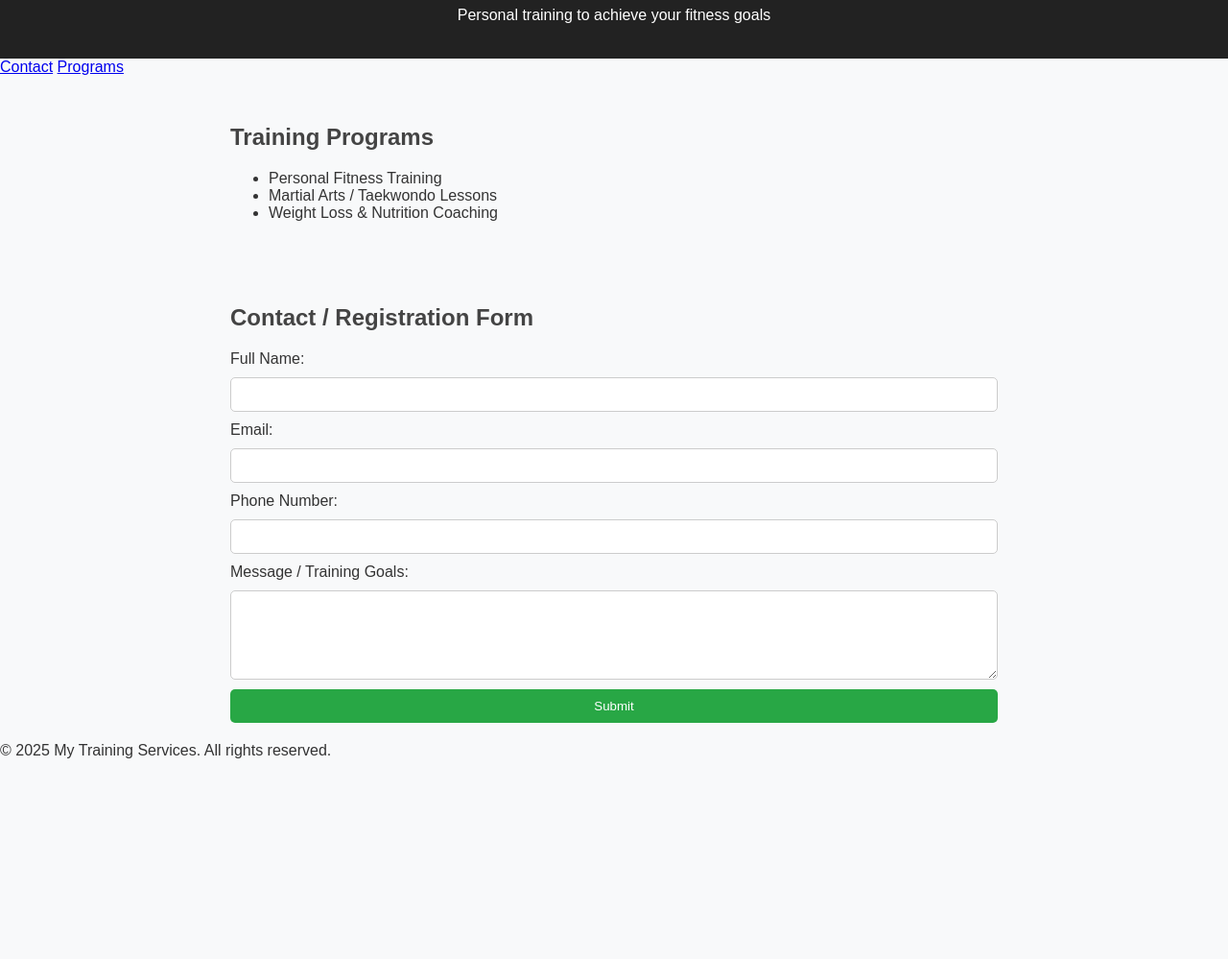
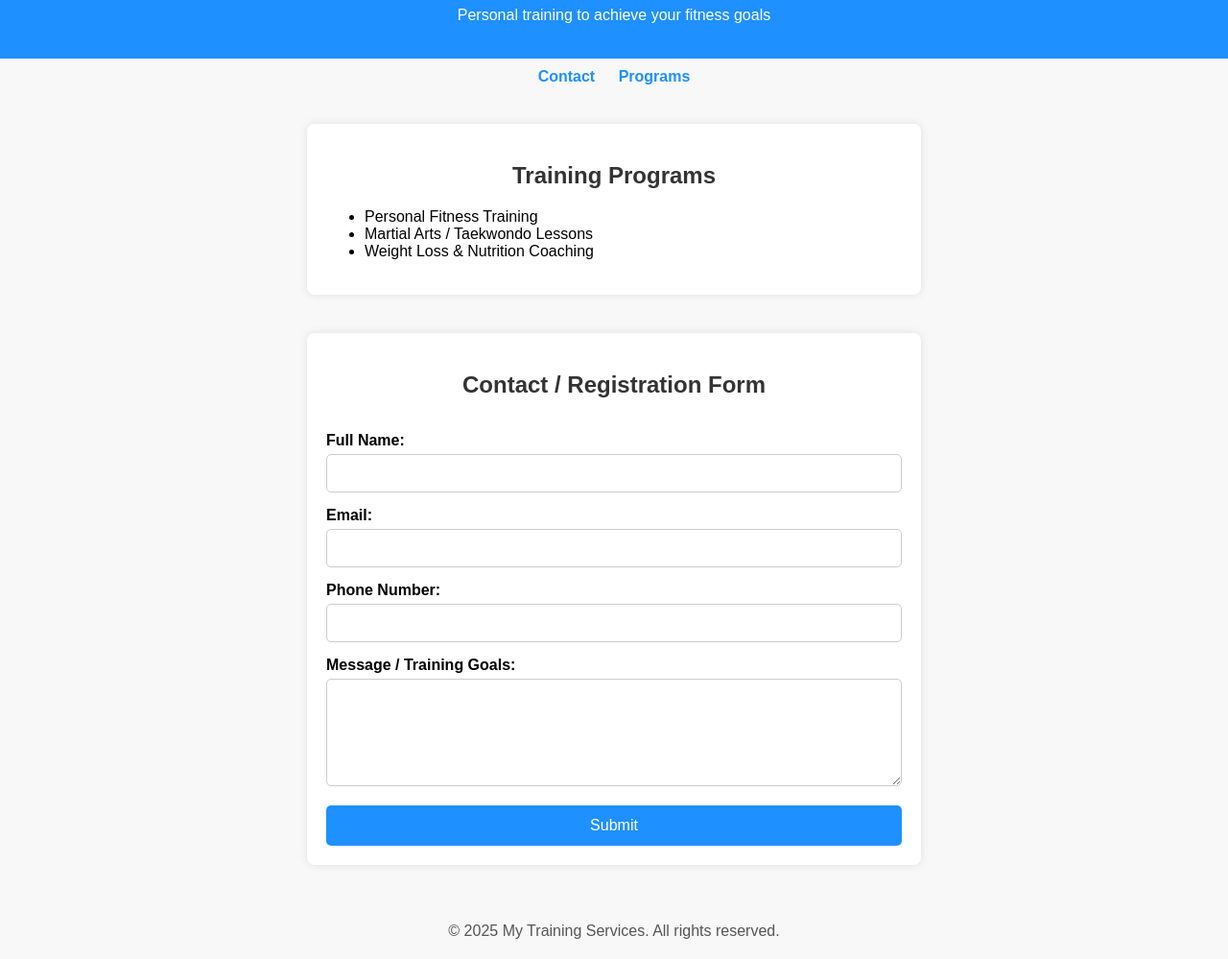
Before and after one commit to Lee786-sys/Trainer-Lee, a plain HTML site: page index.html in a window 1280 px wide. Shown: the part 93-1092 px from the top of the page at 96% size. Before the commit the page ends 884 px from the top, so only its background shows below. Drawn offline with Linux system fonts and the light colour scheme.

Commit message:
Update style.css

```diff
--- a/style.css
+++ b/style.css
@@ -1,51 +1,86 @@
+/* General Body Styles */
 body {
-  font-family: Arial, sans-serif;
-  margin: 0;
-  padding: 0;
-  background: #f8f9fa;
-  color: #333;
+    font-family: Arial, sans-serif;
+    background-color: #f8f8f8;
+    margin: 0;
+    padding: 0;
 }
 
+/* Header */
 header {
-  background: #222;
-  color: white;
-  text-align: center;
-  padding: 20px;
+    background-color: #1e90ff;
+    color: white;
+    padding: 20px 0;
+    text-align: center;
 }
 
-main {
-  padding: 20px;
-  max-width: 800px;
-  margin: auto;
+/* Navigation */
+nav {
+    text-align: center;
+    margin: 10px 0;
 }
 
-h2 {
-  color: #444;
-  margin-top: 30px;
+nav a {
+    margin: 0 10px;
+    text-decoration: none;
+    color: #1e90ff;
+    font-weight: bold;
 }
 
+/* Main Content */
+main {
+    max-width: 600px;
+    margin: 40px auto;
+    padding: 20px;
+    background-color: white;
+    box-shadow: 0 0 10px rgba(0,0,0,0.1);
+    border-radius: 8px;
+}
+
+/* Headings */
+h2 {
+    text-align: center;
+    color: #333;
+}
+
+/* Form Styles */
 form {
-  display: flex;
-  flex-direction: column;
-  gap: 10px;
+    display: flex;
+    flex-direction: column;
+}
+
+label {
+    margin-top: 15px;
+    font-weight: bold;
 }
 
 input, textarea {
-  padding: 8px;
-  font-size: 1em;
-  border: 1px solid #ccc;
-  border-radius: 5px;
+    padding: 10px;
+    margin-top: 5px;
+    border: 1px solid #ccc;
+    border-radius: 5px;
+    font-size: 16px;
 }
 
 button {
-  padding: 10px;
-  background: #28a745;
-  color: white;
-  border: none;
-  border-radius: 5px;
-  cursor: pointer;
+    margin-top: 20px;
+    padding: 12px;
+    background-color: #1e90ff;
+    color: white;
+    font-size: 16px;
+    border: none;
+    border-radius: 5px;
+    cursor: pointer;
 }
 
 button:hover {
-  background: #218838;
+    background-color: #0d6efd;
 }
+
+/* Footer */
+footer {
+    text-align: center;
+    padding: 20px 0;
+    color: #555;
+    margin-top: 40px;
+}
```
